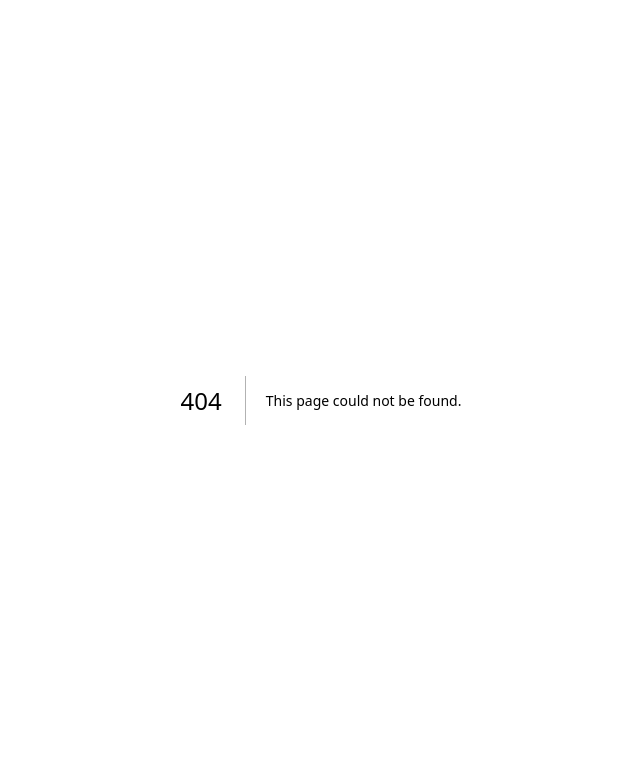
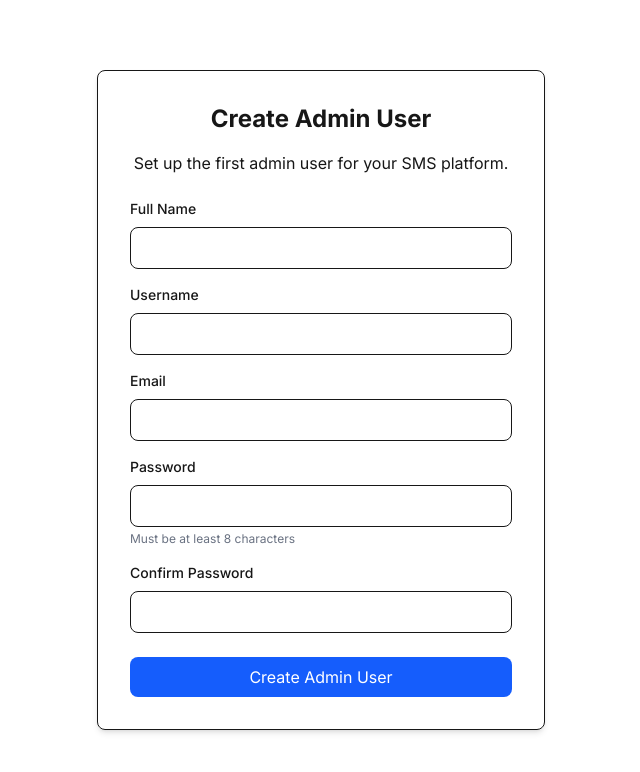
Before and after one commit to CMYShul/nonprofit-sms-app, a Next.js app: page /setup in a window 1280 px wide. Before the commit this address had no page. Shown: the top 772 px of the page, without its empty margins (319-959 px from the left). Built offline with nearby package versions, Linux system fonts and the light colour scheme; no server answers.

Commit message:
Create page.js

```diff
--- /dev/null
+++ b/src/app/setup/page.js
@@ -0,0 +1,208 @@
+"use client";
+
+import { useState, useEffect } from "react";
+import { useRouter } from "next/navigation";
+import bcrypt from "bcryptjs";
+
+export default function Setup() {
+  const [formData, setFormData] = useState({
+    name: "",
+    username: "",
+    email: "",
+    password: "",
+    confirmPassword: ""
+  });
+  const [loading, setLoading] = useState(true);
+  const [error, setError] = useState("");
+  const [adminExists, setAdminExists] = useState(false);
+  const router = useRouter();
+
+  useEffect(() => {
+    // Check if any admin user exists
+    const checkAdmin = async () => {
+      try {
+        const res = await fetch("/api/users/check");
+        const data = await res.json();
+        setAdminExists(data.userExists);
+      } catch (err) {
+        console.error("Error checking admin:", err);
+      } finally {
+        setLoading(false);
+      }
+    };
+
+    checkAdmin();
+  }, []);
+
+  const handleChange = (e) => {
+    const { name, value } = e.target;
+    setFormData((prev) => ({ ...prev, [name]: value }));
+  };
+
+  const handleSubmit = async (e) => {
+    e.preventDefault();
+    setError("");
+
+    // Validate form
+    if (formData.password !== formData.confirmPassword) {
+      setError("Passwords do not match");
+      return;
+    }
+
+    if (formData.password.length < 8) {
+      setError("Password must be at least 8 characters");
+      return;
+    }
+
+    try {
+      const res = await fetch("/api/users/setup", {
+        method: "POST",
+        headers: {
+          "Content-Type": "application/json",
+        },
+        body: JSON.stringify({
+          name: formData.name,
+          username: formData.username,
+          email: formData.email,
+          password: formData.password
+        }),
+      });
+
+      if (!res.ok) {
+        const errorData = await res.json();
+        throw new Error(errorData.error || "Failed to create admin user");
+      }
+
+      router.push("/login");
+    } catch (err) {
+      setError(err.message);
+    }
+  };
+
+  if (loading) {
+    return <div className="text-center p-8">Loading...</div>;
+  }
+
+  if (adminExists) {
+    return (
+      <div className="flex min-h-screen flex-col items-center justify-center p-4">
+        <div className="w-full max-w-md rounded-lg border p-8 shadow-md">
+          <h1 className="mb-4 text-center text-2xl font-bold">Admin Setup</h1>
+          <p className="text-center mb-6">
+            An admin user already exists. Please log in instead.
+          </p>
+          <button
+            onClick={() => router.push("/login")}
+            className="w-full rounded-lg bg-blue-600 py-2 px-4 text-white hover:bg-blue-700"
+          >
+            Go to Login
+          </button>
+        </div>
+      </div>
+    );
+  }
+
+  return (
+    <div className="flex min-h-screen flex-col items-center justify-center p-4">
+      <div className="w-full max-w-md rounded-lg border p-8 shadow-md">
+        <h1 className="mb-4 text-center text-2xl font-bold">Create Admin User</h1>
+        <p className="text-center mb-6">
+          Set up the first admin user for your SMS platform.
+        </p>
+
+        {error && (
+          <div className="mb-4 rounded-lg bg-red-100 p-3 text-red-700">
+            {error}
+          </div>
+        )}
+
+        <form onSubmit={handleSubmit}>
+          <div className="mb-4">
+            <label className="block text-sm font-medium mb-1" htmlFor="name">
+              Full Name
+            </label>
+            <input
+              id="name"
+              name="name"
+              type="text"
+              value={formData.name}
+              onChange={handleChange}
+              className="mt-1 w-full rounded-lg border p-2"
+              required
+            />
+          </div>
+
+          <div className="mb-4">
+            <label className="block text-sm font-medium mb-1" htmlFor="username">
+              Username
+            </label>
+            <input
+              id="username"
+              name="username"
+              type="text"
+              value={formData.username}
+              onChange={handleChange}
+              className="mt-1 w-full rounded-lg border p-2"
+              required
+            />
+          </div>
+
+          <div className="mb-4">
+            <label className="block text-sm font-medium mb-1" htmlFor="email">
+              Email
+            </label>
+            <input
+              id="email"
+              name="email"
+              type="email"
+              value={formData.email}
+              onChange={handleChange}
+              className="mt-1 w-full rounded-lg border p-2"
+              required
+            />
+          </div>
+
+          <div className="mb-4">
+            <label className="block text-sm font-medium mb-1" htmlFor="password">
+              Password
+            </label>
+            <input
+              id="password"
+              name="password"
+              type="password"
+              value={formData.password}
+              onChange={handleChange}
+              className="mt-1 w-full rounded-lg border p-2"
+              required
+            />
+            <p className="mt-1 text-xs text-gray-500">
+              Must be at least 8 characters
+            </p>
+          </div>
+
+          <div className="mb-6">
+            <label className="block text-sm font-medium mb-1" htmlFor="confirmPassword">
+              Confirm Password
+            </label>
+            <input
+              id="confirmPassword"
+              name="confirmPassword"
+              type="password"
+              value={formData.confirmPassword}
+              onChange={handleChange}
+              className="mt-1 w-full rounded-lg border p-2"
+              required
+            />
+          </div>
+
+          <button
+            type="submit"
+            className="w-full rounded-lg bg-blue-600 py-2 px-4 text-white hover:bg-blue-700"
+          >
+            Create Admin User
+          </button>
+        </form>
+      </div>
+    </div>
+  );
+              }
```
